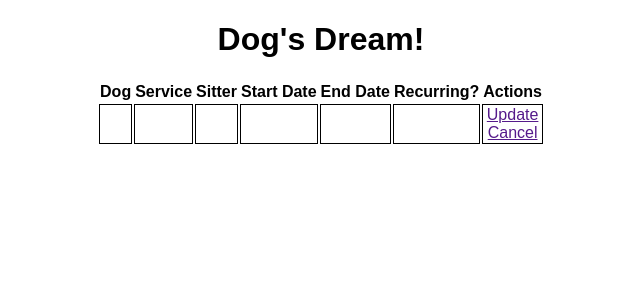
After one commit to KCWillard/dogsdream, a Flask app: page /owner/view in a window 1280 px wide. The commit adds this page. Shown: the top 300 px of the page, without its empty margins (319-959 px from the left). Run offline with Flask 2, Linux system fonts and the light colour scheme.

Commit message:
HTML setup

```diff
--- a/app.py
+++ b/app.py
@@ -1,4 +1,4 @@
-from flask import Flask, render_template
+from flask import Flask, render_template, request
 from flask_sqlalchemy import SQLAlchemy
 
 
@@ -41,5 +41,35 @@ def register():
     return render_template('register.html')
 
 
+@app.route('/owner/')
+def owner():
+    return render_template('owner/owner.html')
+
+
+@app.route('/owner/view', methods=['POST', 'GET'])
+def view():
+    return render_template('owner/view.html')
+
+
+@app.route('/owner/add-dog', methods=['POST', 'GET'])
+def add_dog():
+    return render_template('owner/add-dog.html')
+
+
+@app.route('/sitter/')
+def sitter():
+    return render_template('sitter/sitter.html')
+
+
+@app.route('/sitter/add-job')
+def add_job():
+    return render_template('sitter/add-job.html')
+
+
+@app.route('/sitter/view-job')
+def view_job():
+    return render_template('sitter/view-job.html')
+
+
 if __name__ == '__main__':
     app.run(debug=True)
--- a/static/css/main.css
+++ b/static/css/main.css
@@ -1,4 +1,19 @@
 body {
-    margin: 0;
     font-family: sans-serif;
+    text-align:center;
 }
+form {
+    margin-left:auto;
+    margin-right:auto;
+}
+table{
+    margin-left: auto;
+    margin-right:auto;
+}
+td{
+    border: 1px solid;
+}
+h{
+    margin-left:auto;
+    margin-right:auto;
+}
--- /dev/null
+++ b/templates/owner/view.html
@@ -0,0 +1,34 @@
+{% extends 'base.html' %}
+
+{% block head %}
+
+{% endblock %}
+
+{% block body %}
+<h1>Dog's Dream!</h1>
+
+<table>
+    <tr>
+        <th>Dog</th>
+        <th>Service</th>
+        <th>Sitter</th>
+        <th>Start Date</th>
+        <th>End Date</th>
+        <th>Recurring?</th>
+        <th>Actions</th>
+    </tr>
+    <tr>
+        <td></td>
+        <td></td>
+        <td></td>
+        <td></td>
+        <td></td>
+        <td></td>
+        <td>
+            <a href="">Update</a>
+            <br>
+            <a href="">Cancel</a>
+        </td>
+    </tr>
+</table>
+{% endblock %}
```
Also changed, not shown: templates/owner/add-dog.html (added, +23 -0 lines), templates/owner/owner.html (added, +19 -0 lines), templates/register.html (+8 -4 lines), templates/sitter/add-job.html (added, +32 -0 lines), templates/sitter/sitter.html (added, +20 -0 lines), templates/sitter/view-job.html (added, +32 -0 lines).
